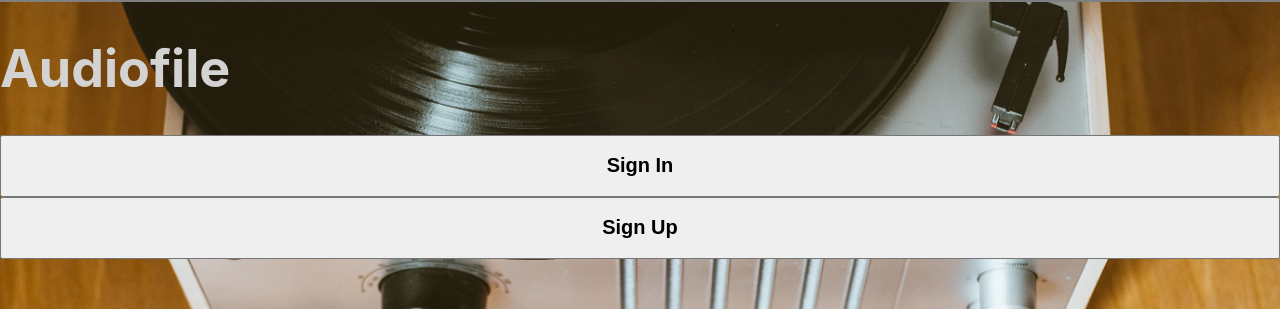
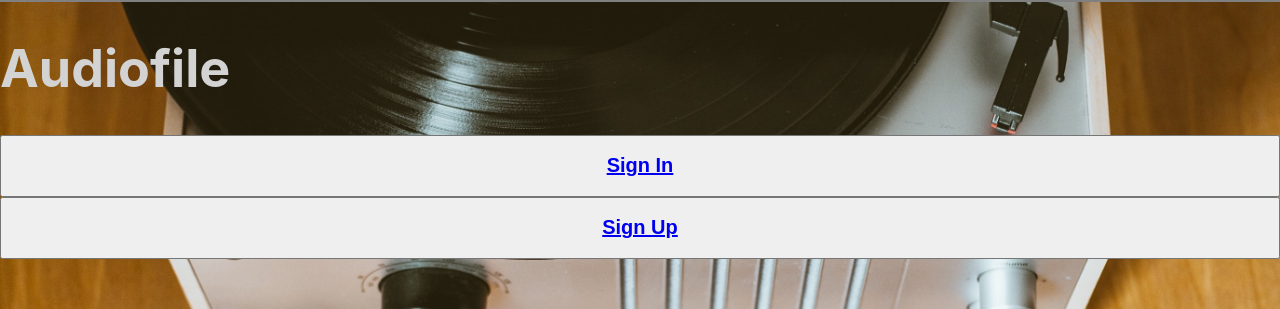
Before and after one commit to BestBroBradley/audiofile, a React (Create React App) app: page / in a window 1280 px wide. Shown: the part 73-382 px from the top of the page. Built offline with nearby package versions, Linux system fonts and the light colour scheme.

Commit message:
Wired up buttons on landing page

```diff
--- a/src/pages/landing.js
+++ b/src/pages/landing.js
@@ -1,11 +1,12 @@
 import React from 'react'
+import { Link } from 'react-router-dom'
 
 function Landing() {
     return (
         <>
         <h1>Audiofile</h1>
-        <button><h2>Sign In</h2></button>
-        <button><h2>Sign Up</h2></button>
+        <button><Link to="/signin"><h2>Sign In</h2></Link></button>
+        <button><Link to="/signup"><h2>Sign Up</h2></Link></button>
         </>
     )
 }
--- a/src/pages/signin.js
+++ b/src/pages/signin.js
@@ -0,0 +1,11 @@
+import React from 'react'
+
+function Signin() {
+    return (
+        <>
+        <h1>Sign In</h1>
+        </>
+)
+}
+
+export default Signin
--- a/src/pages/signup.js
+++ b/src/pages/signup.js
@@ -0,0 +1,11 @@
+import React from 'react'
+
+function Signup() {
+   return (
+       <>
+       <h1>Sign Up</h1>
+       </>
+   )
+}
+
+export default Signup
```
